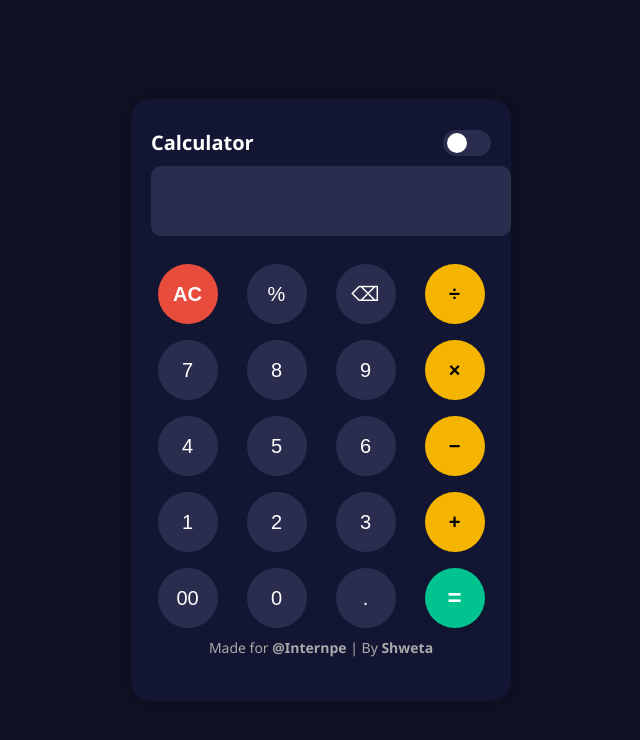
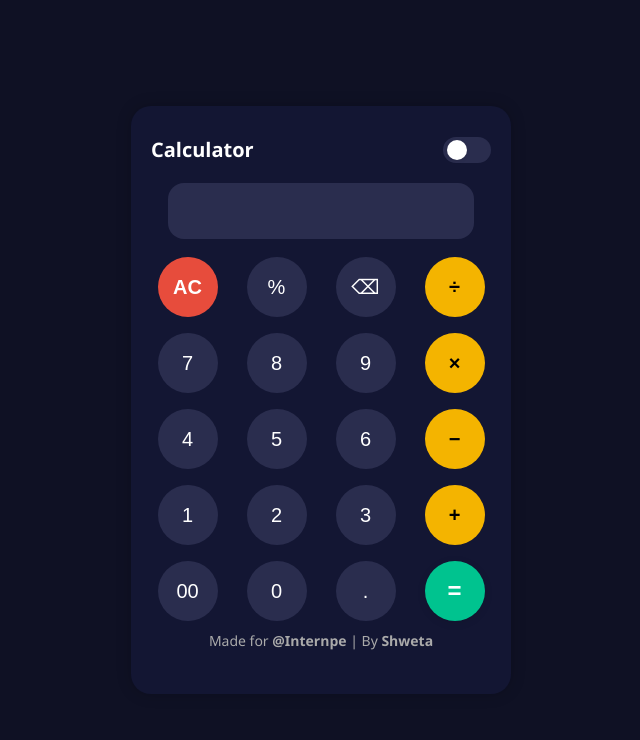
Before and after one commit to shwetagore16/simple_calculator, a plain HTML site: page index.html in a window 1280 px wide. Shown: the whole page, without its empty margins (319-959 px from the left). Drawn offline with Linux system fonts and the light colour scheme.

Commit message:
Add files via upload

```diff
--- a/style.css
+++ b/style.css
@@ -92,17 +92,31 @@ body {
 }
 
 #display {
-  width: 100%;
-  height: 50px;
-  font-size: 28px;
-  padding: 10px;
+  display: flex;
+  align-items: center;
+  justify-content: flex-end;
+  width: 90%;
+  height: 56px;
+  font-size: 32px;
+  padding: 0 18px;
+  margin: 20px auto 18px auto;
+  background: #e0e0e0;
+  border: none;
+  border-radius: 16px;
+  color: #222;
+  text-align: right;
+  letter-spacing: 1px;
+  box-sizing: border-box;
+  overflow-x: auto;
+  transition: background 0.3s, color 0.3s;
+}
+body.light-mode #display {
+  background: #e0e0e0;
+  color: #222;
+}
+body:not(.light-mode) #display {
   background: var(--secondary);
-  border: none;
-  border-radius: 10px;
   color: var(--text);
-  text-align: right;
-  margin-bottom: 16px;
-  letter-spacing: 1px;
 }
 
 .buttons {
```
